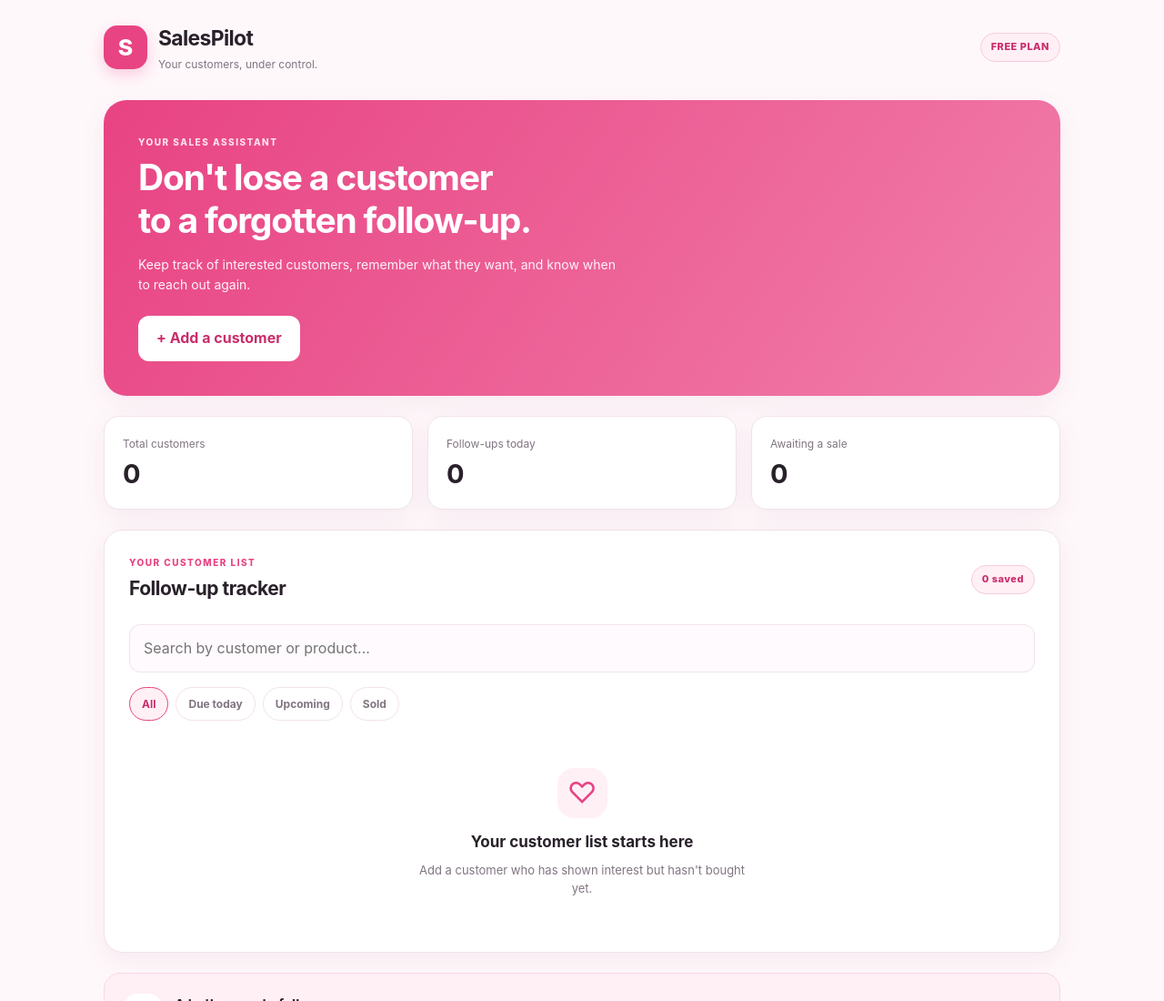
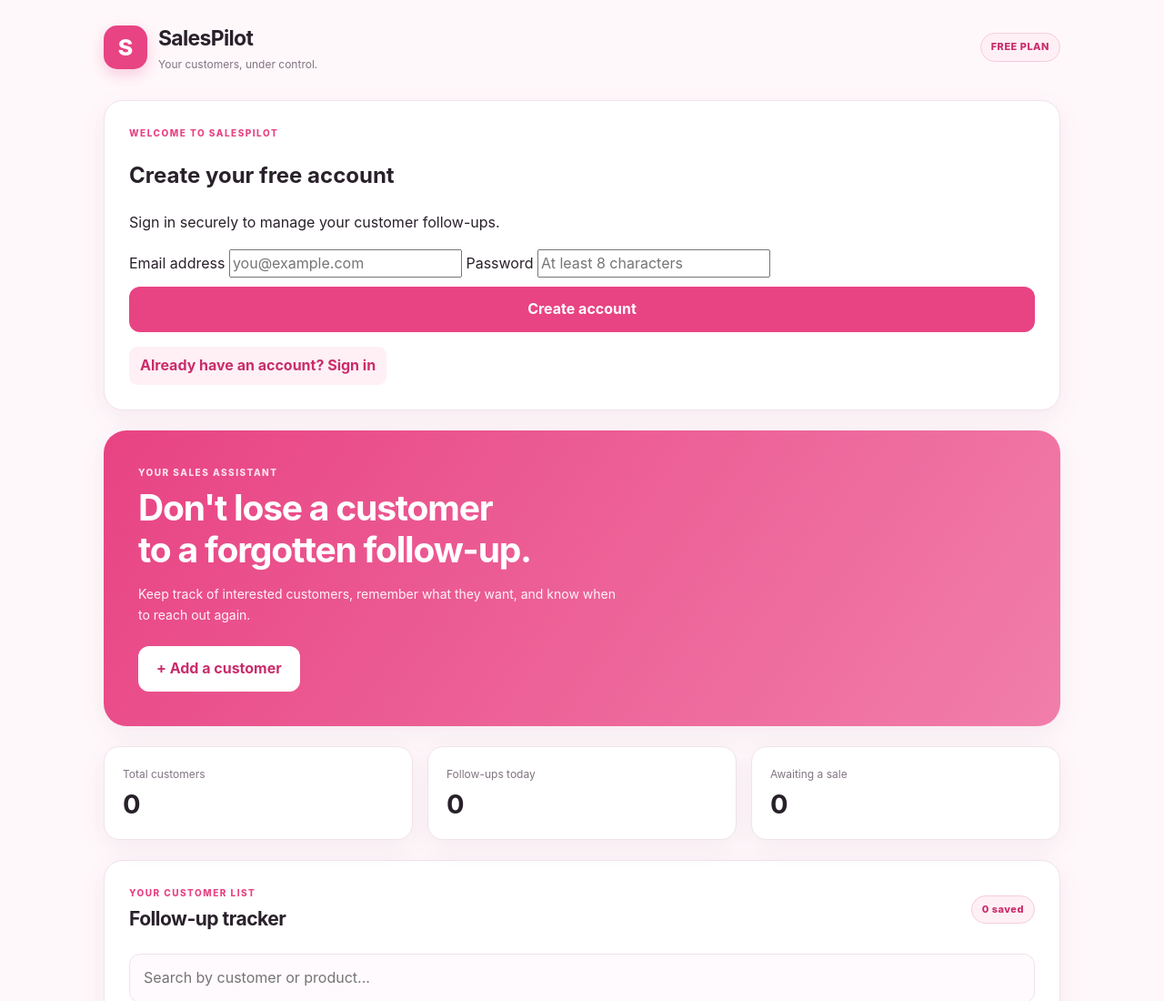
Before and after one commit to Worifred/salespilot, a plain HTML site: page index.html in a window 1280 px wide. Shown: the top 1100 px of the page at 91% size. Drawn offline with nearby package versions, Linux system fonts and the light colour scheme.

Commit message:
Add SalesPilot account registration form
Added authentication section with form for user account creation.

```diff
--- a/index.html
+++ b/index.html
@@ -6,8 +6,8 @@
   <title>SalesPilot — Customer Follow-up Assistant</title>
   <meta name="description" content="A simple customer follow-up tracker for small businesses.">
   <link rel="stylesheet" href="style.css">
-  <script src="script.js" defer></script>
   <script src="https://cdn.jsdelivr.net/npm/@supabase/supabase-js@2"></script>
+<script src="script.js" defer></script>
 </head>
 <body>
 
@@ -24,6 +24,27 @@
     </header>
 
     <main>
+      <section id="authSection" class="panel">
+  <p class="eyebrow">WELCOME TO SALESPILOT</p>
+  <h2 id="authHeading">Create your free account</h2>
+  <p>Sign in securely to manage your customer follow-ups.</p>
+
+  <form id="authForm">
+    <label for="authEmail">Email address</label>
+    <input id="authEmail" type="email" required autocomplete="email" placeholder="you@example.com">
+
+    <label for="authPassword">Password</label>
+    <input id="authPassword" type="password" required minlength="8" autocomplete="new-password" placeholder="At least 8 characters">
+
+    <button id="authSubmit" class="primary-btn full-btn" type="submit">Create account</button>
+  </form>
+
+  <p id="authMessage" role="status"></p>
+
+  <button id="authToggle" class="text-btn" type="button">
+    Already have an account? Sign in
+  </button>
+</section>
       <section class="welcome">
         <p class="eyebrow">YOUR SALES ASSISTANT</p>
         <h2>Don't lose a customer<br>to a forgotten follow-up.</h2>
```
